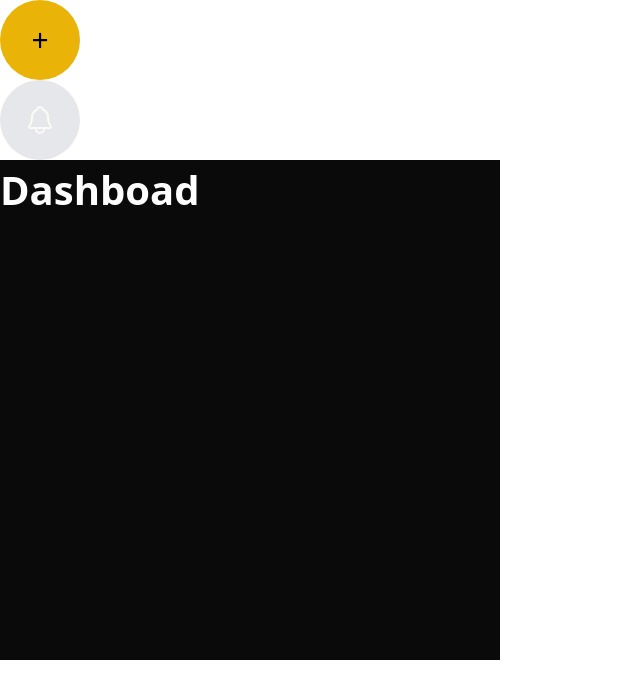
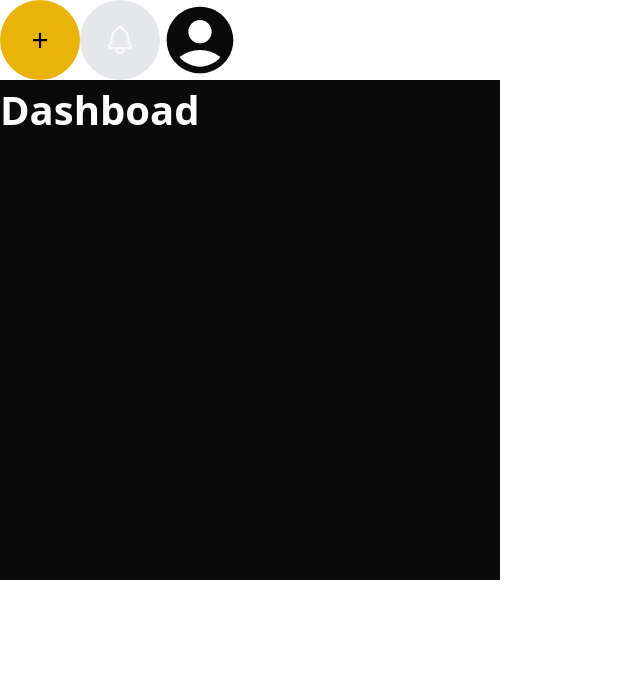
Before and after one commit to cruz-welandi/recruPay, a Next.js app: page / in a window 1280 px wide. Shown: the top 698 px of the page, without its empty margins (0-640 px from the left). Built offline with nearby package versions, Linux system fonts and the light colour scheme.

Commit message:
I have just added the profile button which will be used to display the account parameters from the navBar component.

```diff
--- a/src/components/NavBar.tsx
+++ b/src/components/NavBar.tsx
@@ -1,12 +1,14 @@
 import React from 'react'
 import ButtonAdd from './navbar/ButtonAdd'
 import NotificationButton from './navbar/NotificationButton'
+import ProfilLink from './navbar/ProfilLink'
 
 export default function NavBar() {
   return (
-    <div>
-      <ButtonAdd/>
+    <div className='flex'>
+      <ButtonAdd />
       <NotificationButton />
+      <ProfilLink />
     </div>
   )
 }
--- /dev/null
+++ b/src/components/navbar/ProfilLink.tsx
@@ -0,0 +1,16 @@
+import Link from 'next/link';
+import React from 'react'
+import { MdAccountCircle } from "react-icons/md";
+
+
+export default function ProfilLink() {
+  return (
+    <div className="">
+
+      <Link href={"/"}>
+        <MdAccountCircle className='h-20 w-20' />
+      </Link>
+    </div>
+
+  )
+}
```
